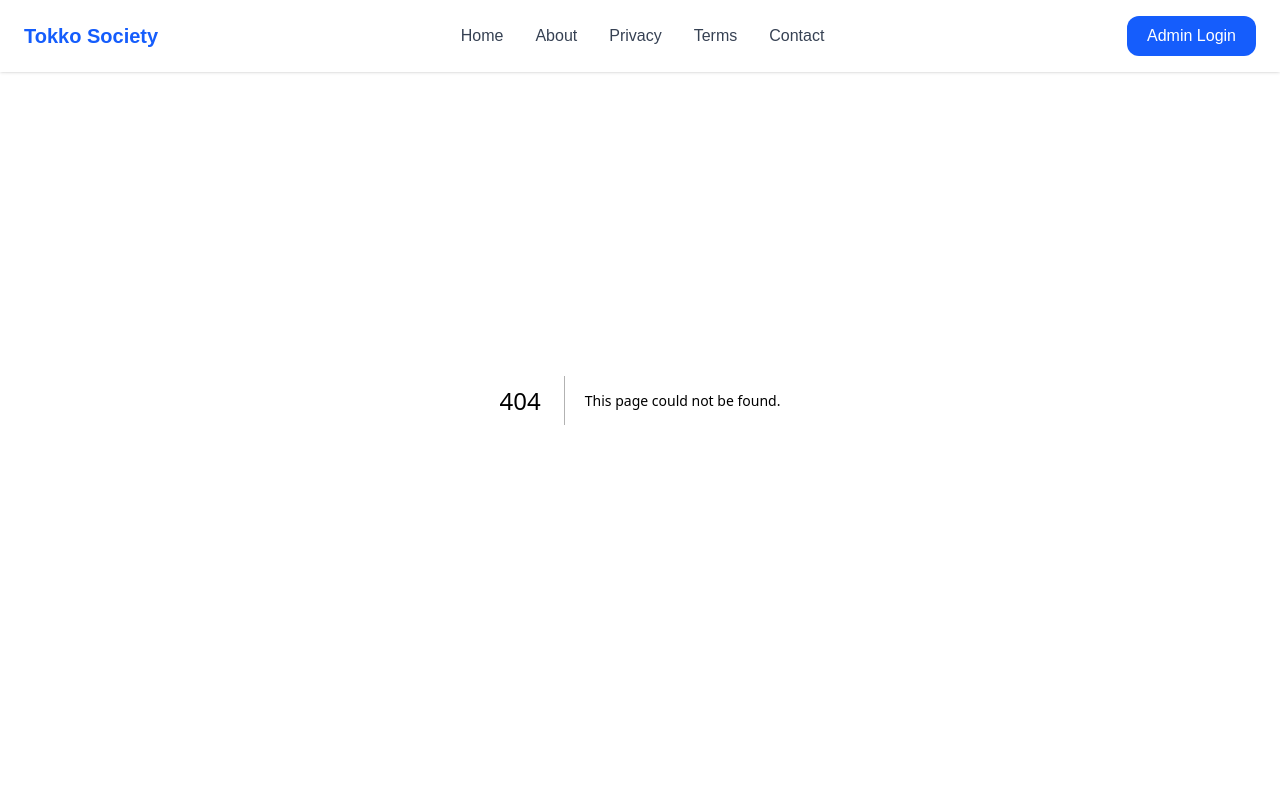
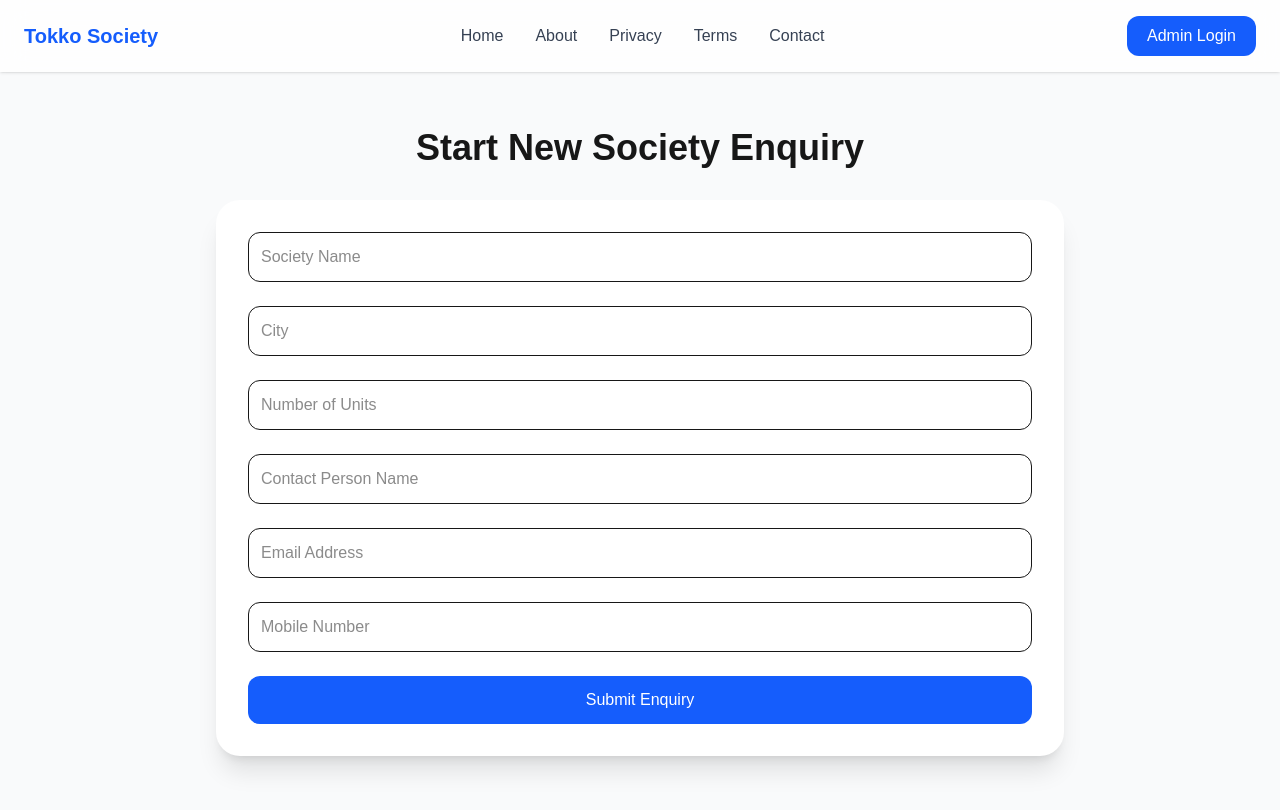
Before and after one commit to tokkosociety-bhopal/tokko-public-website, a Next.js app: page /enquiry in a window 1280 px wide. Before the commit this address had no page. Shown: the top 810 px of the page. Built offline with nearby package versions, Linux system fonts and the light colour scheme.

Commit message:
Updated support email to .com

```diff
--- a/app/components/Hero.tsx
+++ b/app/components/Hero.tsx
@@ -36,7 +36,7 @@
 
           <div className="flex gap-4">
             <a
-              href="/contact"
+              href="/enquiry"
               className="bg-blue-600 hover:bg-blue-700 text-white px-6 py-3 rounded-2xl shadow-lg transition duration-300"
             >
               Register Your Society
--- /dev/null
+++ b/app/enquiry/page.tsx
@@ -0,0 +1,84 @@
+"use client";
+
+import { useState } from "react";
+
+export default function Enquiry() {
+  const [submitted, setSubmitted] = useState(false);
+
+  return (
+    <main className="pt-32 pb-24 bg-gray-50 min-h-screen">
+      <div className="max-w-4xl mx-auto px-6">
+
+        <h1 className="text-4xl font-bold mb-8 text-center">
+          Start New Society Enquiry
+        </h1>
+
+        {!submitted ? (
+          <form
+            onSubmit={(e) => {
+              e.preventDefault();
+              setSubmitted(true);
+            }}
+            className="bg-white p-8 rounded-3xl shadow-xl space-y-6"
+          >
+            <input
+              type="text"
+              placeholder="Society Name"
+              required
+              className="w-full p-3 border rounded-xl"
+            />
+
+            <input
+              type="text"
+              placeholder="City"
+              required
+              className="w-full p-3 border rounded-xl"
+            />
+
+            <input
+              type="text"
+              placeholder="Number of Units"
+              required
+              className="w-full p-3 border rounded-xl"
+            />
+
+            <input
+              type="text"
+              placeholder="Contact Person Name"
+              required
+              className="w-full p-3 border rounded-xl"
+            />
+
+            <input
+              type="email"
+              placeholder="Email Address"
+              required
+              className="w-full p-3 border rounded-xl"
+            />
+
+            <input
+              type="tel"
+              placeholder="Mobile Number"
+              required
+              className="w-full p-3 border rounded-xl"
+            />
+
+            <button
+              type="submit"
+              className="w-full bg-blue-600 text-white py-3 rounded-xl hover:bg-blue-700 transition"
+            >
+              Submit Enquiry
+            </button>
+          </form>
+        ) : (
+          <div className="text-center bg-green-100 p-8 rounded-2xl">
+            <h2 className="text-2xl font-bold text-green-700">
+              Thank you! We will contact you soon.
+            </h2>
+          </div>
+        )}
+
+      </div>
+    </main>
+  );
+}
```
